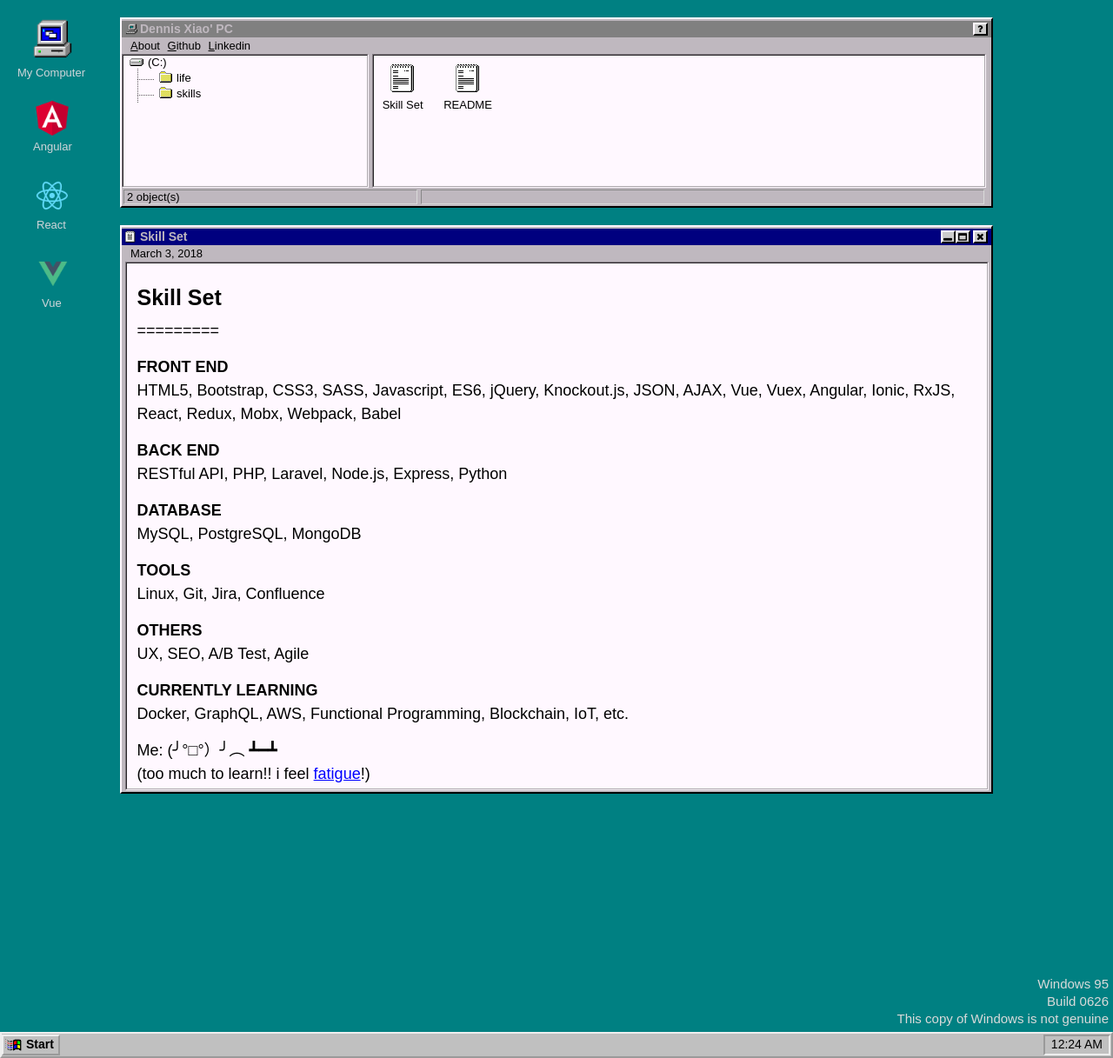
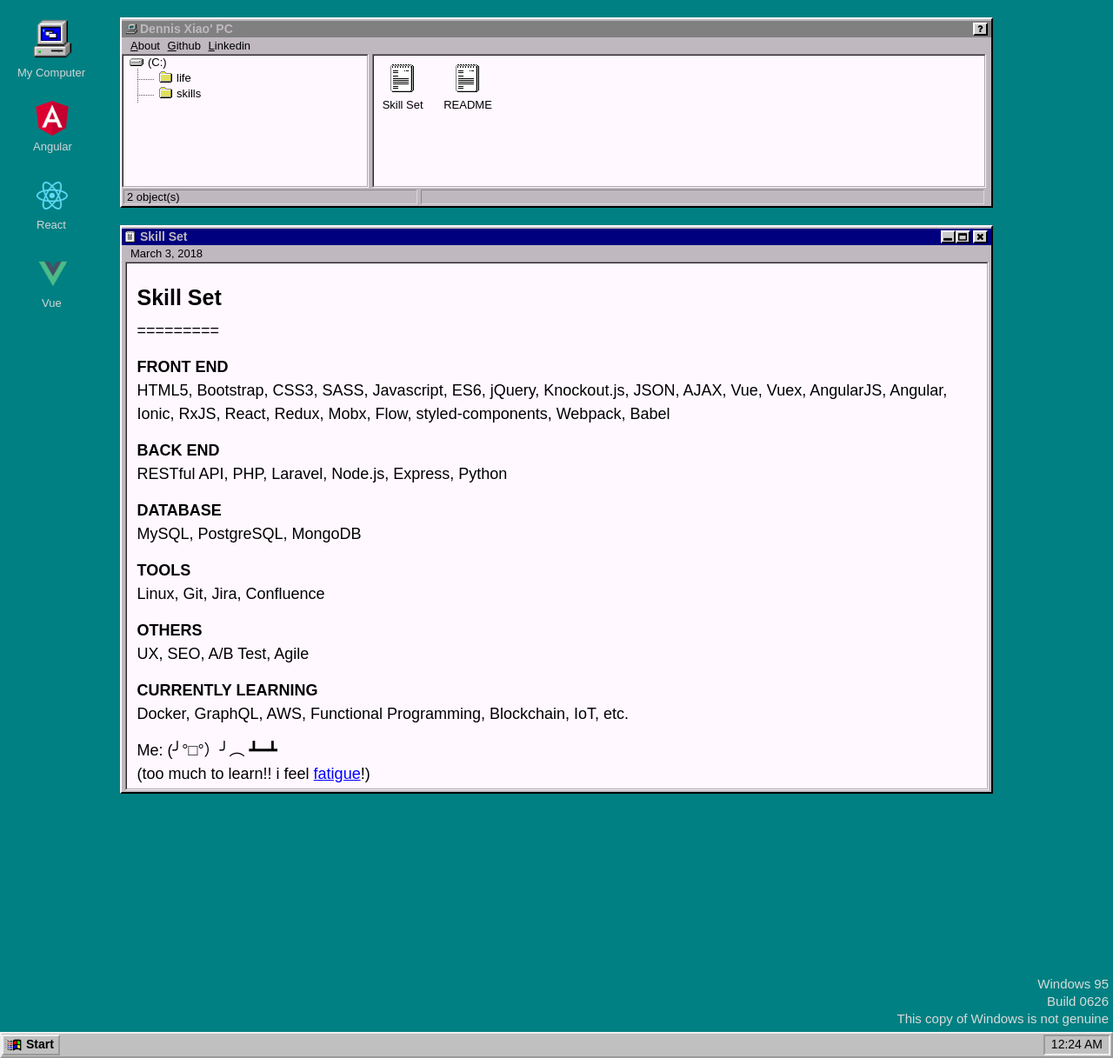
Before and after one commit to dennisXZX/dennisxzx.github.io, a Jekyll site: the page built from _posts/2018-03-03-skillset.md, in a window 1280 px wide. Shown: the whole page at 87% size. Built offline with Jekyll 4.4.1, drawn with Linux system fonts in a browser that asks for light colours.

Commit message:
Update 2018-03-03-skillset.md

```diff
--- a/_posts/2018-03-03-skillset.md
+++ b/_posts/2018-03-03-skillset.md
@@ -8,7 +8,7 @@
 =========
 
 __FRONT END__ <br />
-HTML5, Bootstrap, CSS3, SASS, Javascript, ES6, jQuery, Knockout.js, JSON, AJAX, Vue, Vuex, Angular, Ionic, RxJS, React, Redux, Mobx, Webpack, Babel
+HTML5, Bootstrap, CSS3, SASS, Javascript, ES6, jQuery, Knockout.js, JSON, AJAX, Vue, Vuex, AngularJS, Angular, Ionic, RxJS, React, Redux, Mobx, Flow, styled-components, Webpack, Babel
 
 __BACK END__ <br />
 RESTful API, PHP, Laravel, Node.js, Express, Python
```
